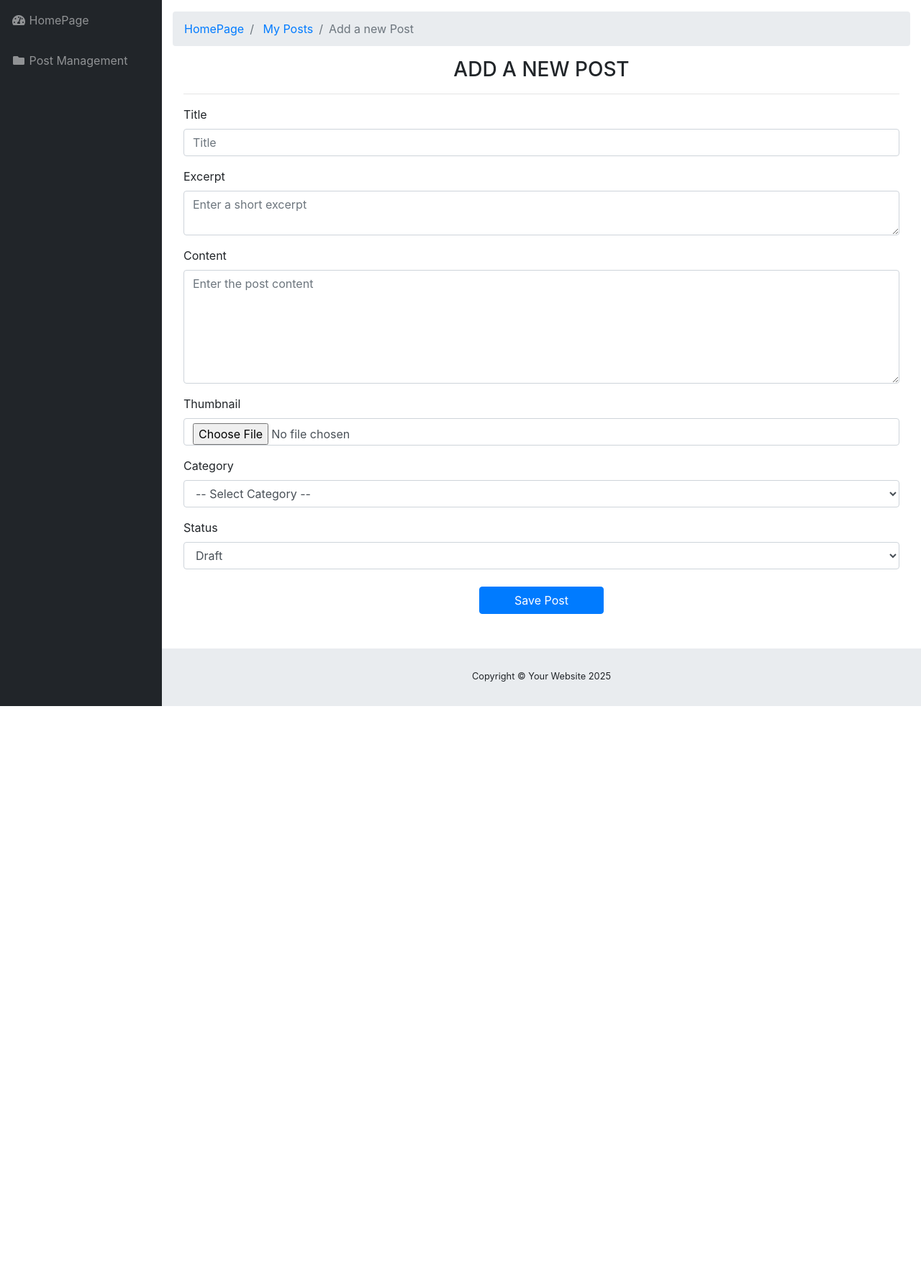
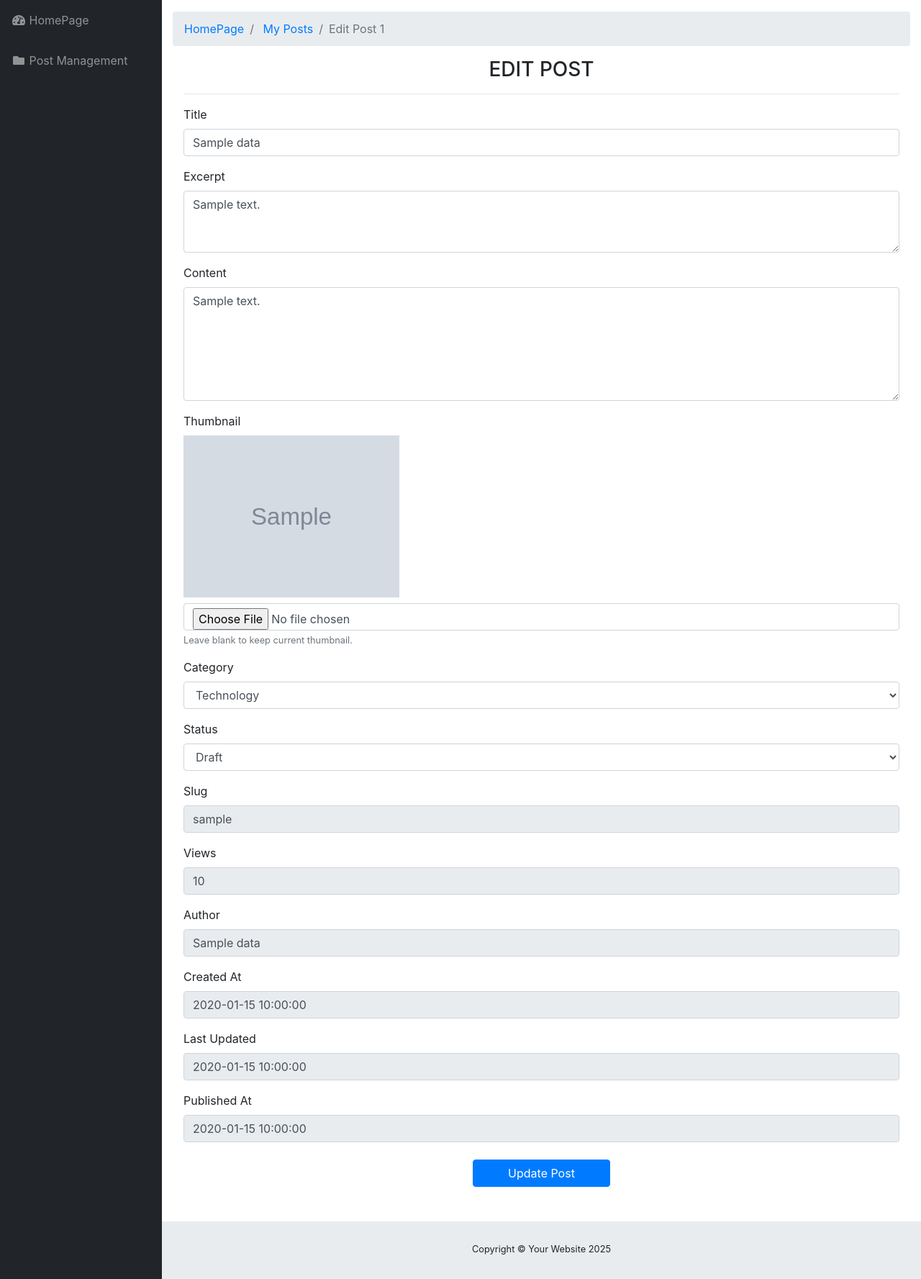
Before and after one commit to NKDuyennn/PHP_Basic_Sun-asterisk, a PHP site: template MiniProject/views/post/edit.php in a window 1280 px wide. Shown: the part 56-1833 px from the top of the page at 72% size. Before the commit the page ends 1037 px from the top, so only its background shows below. Run offline with PHP 8.4, Linux system fonts and the light colour scheme; the template is opened without the code that fills it: most values are stand-ins (such as "Sample title", 1, 10 or a date in 2020); grey boxes marked "Sample" are stand-in pictures.

Commit message:
update & delete posts

```diff
--- a/MiniProject/views/post/edit.php
+++ b/MiniProject/views/post/edit.php
@@ -11,72 +11,114 @@ require_once('views/header.php');
     <li class="breadcrumb-item active">
             <a href="index.php?controller=Post&action=listMyPosts">My Posts</a>
     </li>
-    <li class="breadcrumb-item active">Add a new Post</li>
+    <li class="breadcrumb-item active">Edit Post <?php echo $data['id']; ?></li>
   </ol>
 
   <div class="container pb-5">
-        <h3 align="center">ADD A NEW POST</h3>
-        <?php
-            if (isset($_COOKIE['msg'])) {
-        ?>
+      <h3 align="center">EDIT POST</h3>
+      <?php if (isset($_COOKIE['msg'])): ?>
       <div class="alert alert-danger">
           <strong>Danger!</strong> <?php echo $_COOKIE['msg']; ?>
       </div>
-        <?php
-            }
-        ?>
+      <?php endif; ?>
       <hr>
-        <form action="?controller=Post&action=store" method="POST" role="form" enctype="multipart/form-data">
+      <form action="?controller=Post&action=update" method="POST" role="form" enctype="multipart/form-data">
+          <input type="hidden" name="id" value="<?php echo $data['id']; ?>">
+
+          <!-- Title -->
           <div class="form-group">
               <label for="">Title</label>
-                <input type="text" class="form-control" id="" placeholder="Title" name="title">
+              <input type="text" class="form-control" name="title" value="<?php echo htmlspecialchars($data['title']); ?>" required>
           </div>
+
+          <!-- Excerpt -->
           <div class="form-group">
               <label for="excerpt">Excerpt</label>
-                <textarea class="form-control" name="excerpt" placeholder="Enter a short excerpt"></textarea>
+              <textarea class="form-control" name="excerpt" rows="3"><?php echo htmlspecialchars($data['excerpt']); ?></textarea>
           </div>
 
+          <!-- Content -->
           <div class="form-group">
               <label for="content">Content</label>
-                <textarea class="form-control" name="content" placeholder="Enter the post content" rows="6" required></textarea>
+              <textarea class="form-control" name="content" rows="6" required><?php echo htmlspecialchars($data['content']); ?></textarea>
           </div>
 
+          <!-- Thumbnail -->
           <div class="form-group">
               <label for="thumbnail">Thumbnail</label>
+              <?php if (!empty($data['thumbnail'])): ?>
+                  <div class="mb-2">
+                      <img src="public/images/post/<?php echo htmlspecialchars($data['thumbnail']); ?>" alt="Thumbnail" style="max-width: 300px; height: auto;">
+                  </div>
+              <?php endif; ?>
               <input type="file" class="form-control" name="thumbnail">
+              <small class="form-text text-muted">Leave blank to keep current thumbnail.</small>
           </div>
 
+          <!-- Category -->
           <div class="form-group">
               <label for="category_id">Category</label>
               <select class="form-control" name="category_id" required>
                   <option value="">-- Select Category --</option>
-                <option value="1">Technology</option>
-                <option value="2">Lifestyle</option>
-                <option value="3">Travel</option>
-                <option value="4">Food</option>
-                <option value="5">Education</option>
-                <option value="6">Health</option>
+                  <option value="1" <?php if($data['category_id'] == 1) echo 'selected'; ?>>Technology</option>
+                  <option value="2" <?php if($data['category_id'] == 2) echo 'selected'; ?>>Lifestyle</option>
+                  <option value="3" <?php if($data['category_id'] == 3) echo 'selected'; ?>>Travel</option>
+                  <option value="4" <?php if($data['category_id'] == 4) echo 'selected'; ?>>Food</option>
+                  <option value="5" <?php if($data['category_id'] == 5) echo 'selected'; ?>>Education</option>
+                  <option value="6" <?php if($data['category_id'] == 6) echo 'selected'; ?>>Health</option>
               </select>
           </div>
 
+          <!-- Status -->
           <div class="form-group">
               <label for="status">Status</label>
               <select class="form-control" name="status" required>
-                <option value="draft">Draft</option>
-                <option value="published">Published</option>
-                <option value="archived">Archived</option>
+                  <option value="draft" <?php if($data['status'] == 'draft') echo 'selected'; ?>>Draft</option>
+                  <option value="published" <?php if($data['status'] == 'published') echo 'selected'; ?>>Published</option>
+                  <option value="archived" <?php if($data['status'] == 'archived') echo 'selected'; ?>>Archived</option>
               </select>
           </div>
+
+          <!-- Readonly Fields -->
+          <div class="form-group">
+              <label for="slug">Slug</label>
+              <input type="text" class="form-control" value="<?php echo htmlspecialchars($data['slug']); ?>" readonly>
+          </div>
+
+          <div class="form-group">
+              <label for="views">Views</label>
+              <input type="number" class="form-control" value="<?php echo htmlspecialchars($data['views']); ?>" readonly>
+          </div>
+
+          <div class="form-group">
+              <label for="author">Author</label>
+              <input type="text" class="form-control" value="<?php echo htmlspecialchars($data['author_name']); ?>" readonly>
+          </div>
+
+          <div class="form-group">
+              <label for="created_at">Created At</label>
+              <input type="text" class="form-control" value="<?php echo htmlspecialchars($data['created_at']); ?>" readonly>
+          </div>
+
+          <div class="form-group">
+              <label for="updated_at">Last Updated</label>
+              <input type="text" class="form-control" value="<?php echo htmlspecialchars($data['updated_at']); ?>" readonly>
+          </div>
+
+          <div class="form-group">
+              <label for="published_at">Published At</label>
+              <input type="text" class="form-control" value="<?php echo htmlspecialchars($data['published_at']); ?>" readonly>
+          </div>
+
+          <!-- Submit Button -->
           <div class="text-center mt-4">
-                <button type="submit" class="btn btn-primary px-5">Save Post</button>
+              <button type="submit" class="btn btn-primary px-5">Update Post</button>
           </div>
       </form>
   </div>
 
 </div>
 
-
-
 <?php
 require_once('views/footer.php');
 ?>
```
Also changed, not shown: MiniProject/controllers/PostController.php (+31 -0 lines), MiniProject/index.php (+33 -33 lines), MiniProject/models/PostModel.php (+70 -0 lines), MiniProject/views/post/add.php (+82 -0 lines). Lines whose indentation alone changed are shown as unchanged.
